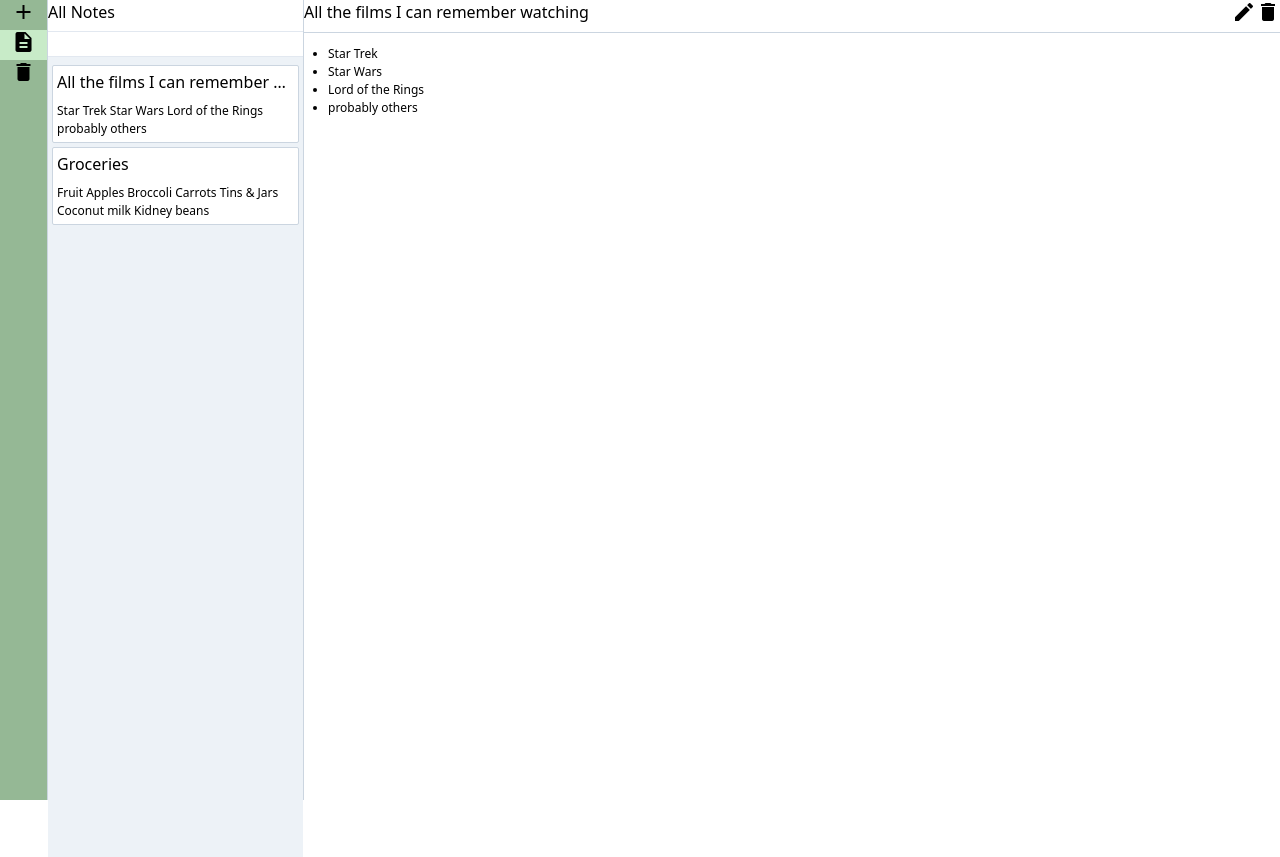
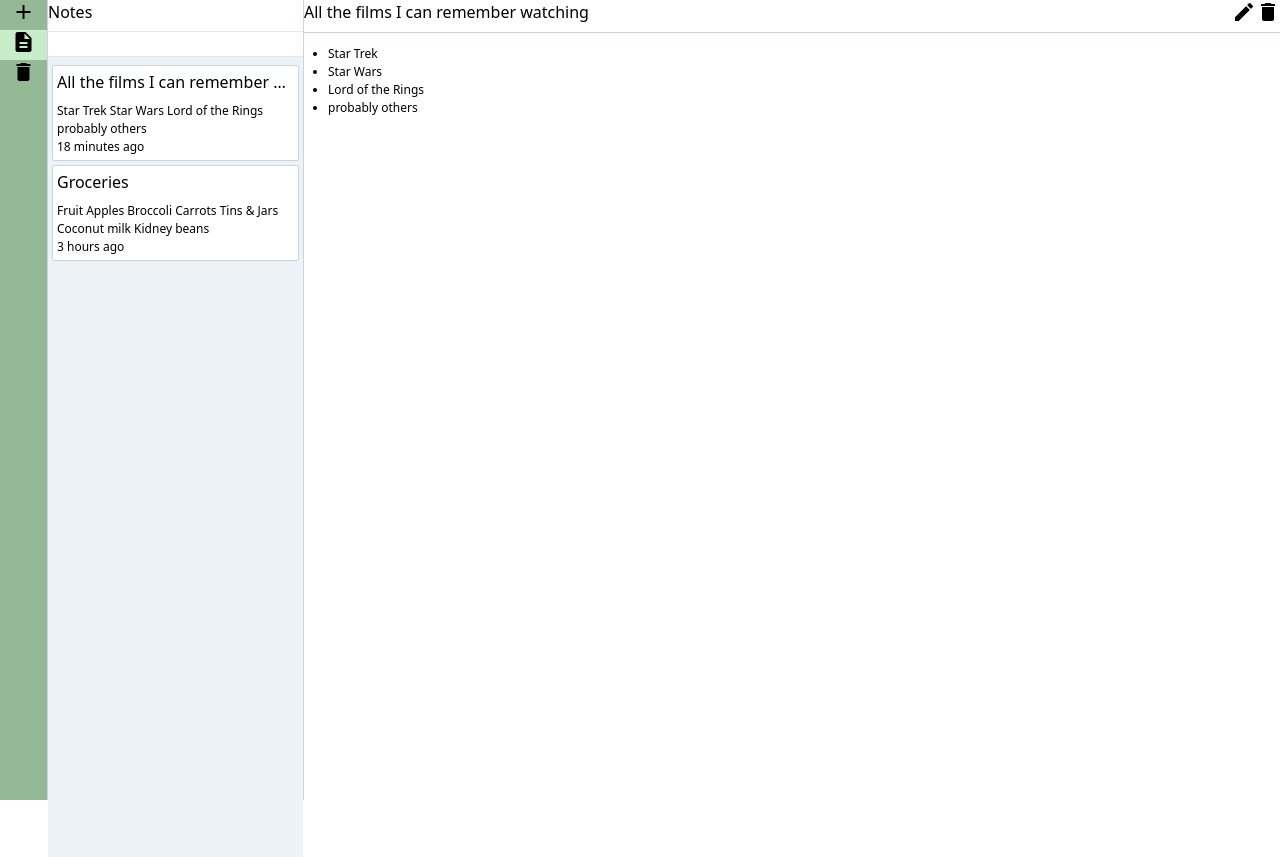
Before and after one commit to gareth-robinson/hello-notes, a React app in the folder hello-notes-react/: page / in a window 1280 px wide. Built offline with nearby package versions, Linux system fonts and the light colour scheme.

Commit message:
Adding basic restore function. Adding dates

```diff
--- a/hello-notes-react/src/js/app.jsx
+++ b/hello-notes-react/src/js/app.jsx
@@ -4,16 +4,20 @@
 import NoteViewer from './components/note-viewer';
 import uuid from 'uuid';
 import initialState from './initial-state';
+import constants from './constants';
+
 initialState.current = initialState.notes[0];
+const { VIEW } = constants;
 
 const createDraft = () => ({
   id: uuid(),
+  date: new Date().getTime(),
   title: "New note",
   body: ""
 });
 
 function notesReducer(state, action) {
-  const { notes, deleted } = state;
+  const { notes, deletedNotes } = state;
   switch (action.type) {
     case 'addNote':
       const newNote = createDraft();
@@ -22,10 +26,21 @@
         current: newNote
       };
     case 'deleteNote':
+      let deletedNote = notes.find(x => x.id === state.current.id);
+      deletedNote = {
+        ...deletedNote,
+        deleted: true
+      };
       return {
         notes: notes.filter(x => x.id !== state.current.id),
-        deleted: [notes.find(x => x.id === state.current.id)]
-          .concat(deleted),
+        deletedNotes: [deletedNote].concat(deletedNotes),
+        current: null,
+      };
+    case 'restoreNote':
+      let { deleted, ...restoredNote } = deletedNotes.find(x => x.id === state.current.id);
+      return {
+        notes: [restoredNote].concat(notes),
+        deletedNotes: deletedNotes.filter(x => x.id !== state.current.id),
         current: null,
       };
     case 'replaceNote':
@@ -45,7 +60,7 @@
       };
     case 'selectNote':
       const current = notes.find(x => x.id === action.id) ||
-        deleted.find(x => x.id === action.id);
+        deletedNotes.find(x => x.id === action.id);
       return {
         ...state,
         current
@@ -57,11 +72,18 @@
 
 const App = () => {
   const [state, notesDispatch] = useReducer(notesReducer, initialState);
-  const [view, setView] = useState("notes");
+  const [view, setView] = useState(VIEW.ACTIVE);
   const [isEditing, setEditing] = useState(false);
 
+  const selectNote = id => {
+    notesDispatch({type: 'selectNote', id});
+  }
   const deleteNote = () => {
-    notesDispatch({type: 'deleteNote'});
+    if (view === VIEW.DELETED) {
+      // TODO Purge!
+    } else {
+      notesDispatch({type: 'deleteNote'});
+    }
     setEditing(false);
   }
   const addNote = () => {
@@ -75,14 +97,12 @@
   const cancelEdit = () => {
     setEditing(false);
   }
-  const selectNote = id => {
-    notesDispatch({type: 'selectNote', id});
+  const restoreNote = () => {
+    notesDispatch({type: 'restoreNote'});
   }
-  const currentNotes = view === "deleted"
-    ? state.deleted
+  const currentNotes = view === VIEW.DELETED
+    ? state.deletedNotes
     : state.notes;
-
-  console.log("what???", currentNotes)
 
   return (
     <>
@@ -93,6 +113,7 @@
       />
       <NoteList
         notes={currentNotes}
+        view={view}
         openNote={id => selectNote(id)}
       />
       <NoteViewer
@@ -101,6 +122,7 @@
         deleteNote={deleteNote}
         editNote={() => setEditing(true)}
         saveNote={note => saveNote(note)}
+        restoreNote={restoreNote}
         cancelEdit={cancelEdit}
       />
     </>
--- a/hello-notes-react/src/js/components/navigation.jsx
+++ b/hello-notes-react/src/js/components/navigation.jsx
@@ -1,4 +1,6 @@
 import React from 'react';
+import constants from '../constants';
+const { VIEW } = constants;
 
 const Navigation = props => {
   const {
@@ -16,14 +18,14 @@
       </button>
       <button
         title="Notes"
-        className={view === "notes" ? "bg-app_light" : ""}
-        onClick={() => onChange("notes")}>
+        className={view === VIEW.ACTIVE ? "bg-app_light" : ""}
+        onClick={() => onChange(VIEW.ACTIVE)}>
         <i className="material-icons">description</i>
       </button>
       <button
         title="Trash"
-        className={view === "deleted" ? "bg-app_light" : ""}
-        onClick={() => onChange("deleted")}>
+        className={view === VIEW.DELETED ? "bg-app_light" : ""}
+        onClick={() => onChange(VIEW.DELETED)}>
         <i className="material-icons">delete</i>
       </button>
     </nav>
--- a/hello-notes-react/src/js/components/note-list.jsx
+++ b/hello-notes-react/src/js/components/note-list.jsx
@@ -1,10 +1,16 @@
 import React from 'react';
+import constants from '../constants';
+import dayjs from 'dayjs';
+import relativeTime from 'dayjs/plugin/relativeTime';
+dayjs.extend(relativeTime);
+
+const { VIEW } = constants;
 
 const NoteList = props => {
-  const {notes = [], openNote} = props;
+  const {notes = [], view, openNote} = props;
 
   function renderNote(note) {
-    const {id, title, synopsis} = note;
+    const {id, title, synopsis, date } = note;
     return (
       <a className="block bg-white border border-gray-400 rounded-sm my-1 p-1"
         id={id}
@@ -13,6 +19,7 @@
         onClick={() => openNote(id)}>
         <div className="h-8 truncate">{title}</div>
         <div className="text-xs">{synopsis}</div>
+        <div className="text-xs">{dayjs(date).fromNow()}</div>
       </a>
     );
   }
@@ -20,7 +27,7 @@
   return (
     <div className="w-64 border-r border-gray-400">
       <div className="border-b h-8">
-        All Notes
+        { view === VIEW.ACTIVE ? "Notes" : "Deleted" }
       </div>
       <div className="border-b">
         <input name="search"/>
--- a/hello-notes-react/src/js/components/note-viewer.jsx
+++ b/hello-notes-react/src/js/components/note-viewer.jsx
@@ -1,9 +1,10 @@
 import React, { useState } from 'react';
 import NoteEditor from './note-editor';
 import textExtractor from '../util/simple-text-extractor';
+import constants from '../constants';
+const { VIEW } = constants;
 
 const titleRef = React.createRef();
-const bodyRef = React.createRef();
 
 const titleArea = props => {
   const { note, isEditing } = props;
@@ -31,6 +32,7 @@
   const handleClick = () => {
     const newVersion = {
       id: note.id,
+      date: new Date().getTime(),
       title: titleRef.current.value,
       synopsis: newSynopsis,
       body: newBody
@@ -47,12 +49,9 @@
 
 const cancelAction = (props, state) => {
   const { note, cancelEdit } = props;
-  const handleClick = () => {
-    cancelEdit();
-  }
   return (
     <button title="Cancel"
-      onClick={handleClick}>
+      onClick={cancelEdit}>
       <i className="material-icons">clear</i>
     </button>
   );
@@ -72,6 +71,16 @@
   );
 }
 
+const restoreAction = (props, state) => {
+  const { note, restoreNote } = props;
+  return (
+    <button title="Restore"
+      onClick={restoreNote}>
+      <i className="material-icons">cached</i>
+    </button>
+  );
+}
+
 const NoteViewer = props => {
   const state = useState();
   const { note, deleteNote, isEditing } = props;
@@ -81,7 +90,11 @@
 
   const actions = (
     <>
-      { isEditing ? saveAction(props, state) : editAction(props, state) }
+      { note.deleted
+        ? restoreAction(props, state)
+        : isEditing
+          ? saveAction(props, state)
+          : editAction(props, state) }
       { isEditing ? cancelAction(props, state) : null }
       <button title="Trash"
         onClick={() => deleteNote()}>
--- /dev/null
+++ b/hello-notes-react/src/js/constants.js
@@ -0,0 +1,6 @@
+export default {
+  VIEW: {
+    ACTIVE: "active",
+    DELETED: "deleted"
+  }
+};
--- a/hello-notes-react/src/js/initial-state.js
+++ b/hello-notes-react/src/js/initial-state.js
@@ -2,11 +2,13 @@
   notes: [
     {
       id: '1',
+      date: 1605435051023,
       title: 'All the films I can remember watching',
       synopsis: 'Star Trek Star Wars Lord of the Rings probably others',
       body: '<ul><li>Star Trek</li><li>Star Wars</li><li>Lord of the Rings</li><li>probably others</li></ul>'
     }, {
       id: '2',
+      date: 1605425013256,
       title: 'Groceries',
       synopsis: 'Fruit Apples Broccoli Carrots Tins & Jars Coconut milk Kidney beans',
       body: `<p><strong>Fruit &amp; Veg</strong></p>
@@ -19,5 +21,5 @@
 <p>Kidney beans</p>`
     }
   ],
-  deleted: []
+  deletedNotes: []
 };
```
Also changed, not shown: 1 other file (tests, documents, lock files or other folders).
